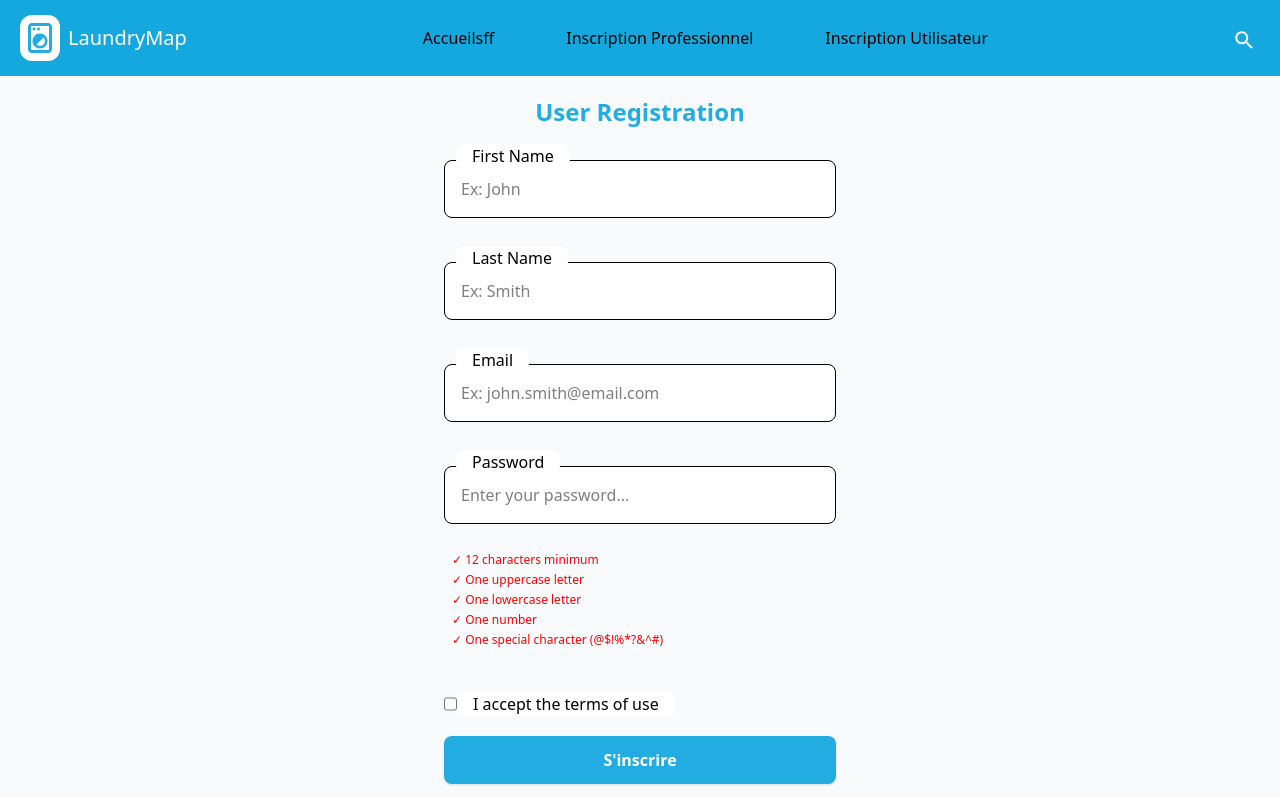
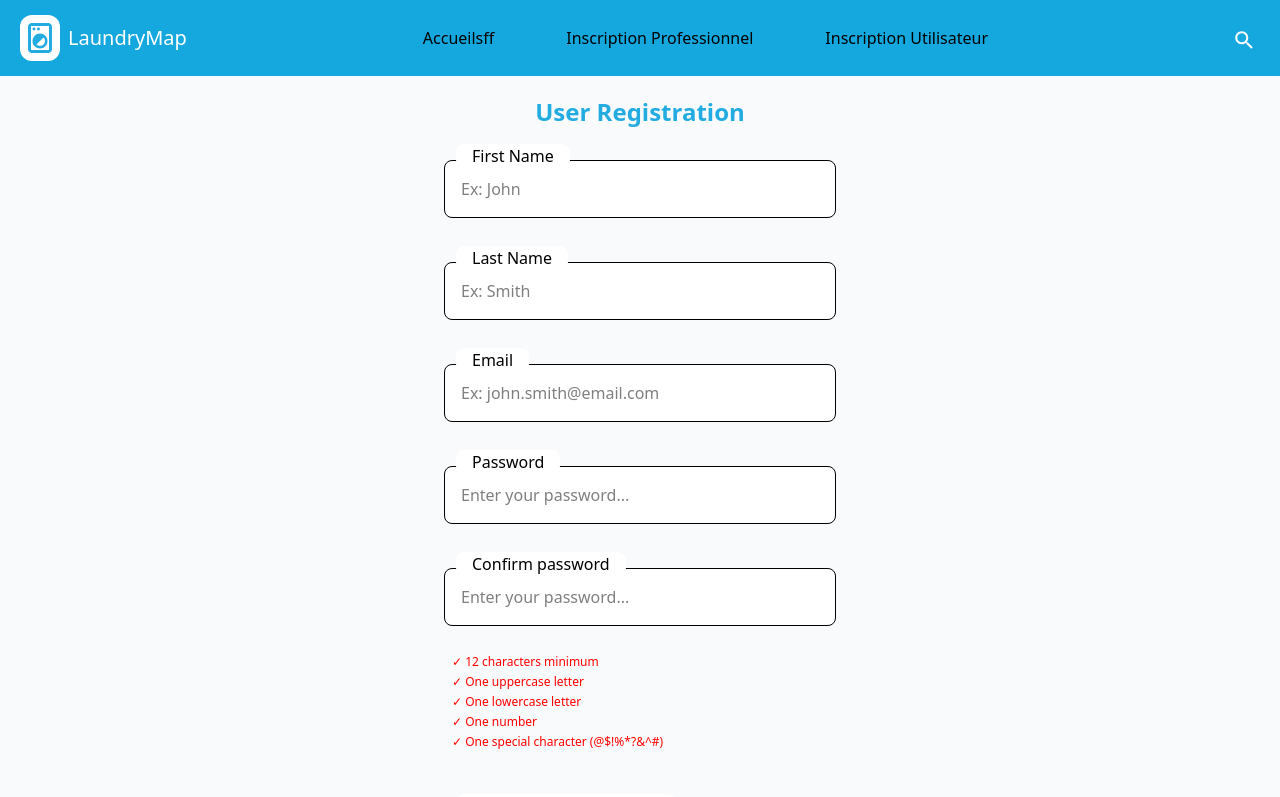
Before and after one commit to DuDuch23/LaundryMap, a React (Vite) app in the folder frontend/: page /inscription-utilisateur in a window 1280 px wide. Shown: the top 797 px of the page. Built offline with nearby package versions, Linux system fonts and the light colour scheme.

Commit message:
feat(password): add field password confirm

```diff
--- a/frontend/src/locales/en/translation.json
+++ b/frontend/src/locales/en/translation.json
@@ -86,7 +86,10 @@
       "un_caractere_special": "One special character (@$!%*?&^#)",
       "num_siren_ou_siret_requis": "SIREN or SIRET number is required",
       "num_siren_ou_siret_incorrect": "Number must contain 9 digits (SIREN) or 14 digits (SIRET)",
-      "continuer_avec_google": "Continue with Google"
+      "continuer_avec_google": "Continue with Google",
+      "confirmation_mot_de_passe_requise": "Password confirmation is required",
+      "mots_de_passe_differents": "Passwords do not match",
+      "confirmer_mot_de_passe": "Confirm password"
     },
     "connexion": {
       "continuer_avec_google": "Continue with Google",
--- a/frontend/src/locales/fr/translation.json
+++ b/frontend/src/locales/fr/translation.json
@@ -84,7 +84,10 @@
       "mot_de_passe_invalide": "Le mot de passe ne respecte pas les critères",
       "conditions_requis": "Vous devez accepter les conditions d'utilisation",
       "succes": "Votre compte a été créé avec succès ! Un mail vous a été envoyé pour valider votre adresse e-mail.",
-      "continuer_avec_google": "Continuer avec Google"
+      "continuer_avec_google": "Continuer avec Google",
+      "confirmation_mot_de_passe_requise": "La confirmation du mot de passe est requise",
+      "mots_de_passe_differents": "Les mots de passe ne correspondent pas",
+      "confirmer_mot_de_passe": "Confirmer le mot de passe"
     },
     "connexion": {
       "continuer_avec_google": "Continuer avec Google",
--- a/frontend/src/pages/InscriptionUtilisateur.tsx
+++ b/frontend/src/pages/InscriptionUtilisateur.tsx
@@ -11,6 +11,7 @@ export default function RegisterUser() {
   const [lastName, setLastName] = useState<string>("");
   const [email, setEmail] = useState<string>("");
   const [password, setPassword] = useState<string>("");
+  const [confirmPassword, setConfirmPassword] = useState<string>("");
   const [cguAccepted, setCguAccepted] = useState<boolean>(false);
 
   const [errors, setErrors] = useState<Record<string, string>>({});
@@ -28,9 +29,12 @@ export default function RegisterUser() {
     setEmail(e.target.value);
   const handleChangePassword = (e: React.ChangeEvent<HTMLInputElement>) =>
     setPassword(e.target.value);
+  const handleChangeConfirmPassword = (e: React.ChangeEvent<HTMLInputElement>) =>
+    setConfirmPassword(e.target.value);
   const handleChangeCgu = (e: React.ChangeEvent<HTMLInputElement>) => {
     setCguAccepted(e.target.checked);
   };
+
   const handleSubmit = async (e: React.FormEvent) => {
     e.preventDefault();
     const newsErrors: Record<string, string> = {};
@@ -59,6 +63,12 @@ export default function RegisterUser() {
       newsErrors.password = t(
         "main.inscription_utilisateur.mot_de_passe_invalide",
       );
+    }
+
+    if (!confirmPassword.trim()) {
+      newsErrors.confirmPassword = t("main.inscription_utilisateur.confirmation_mot_de_passe_requise");
+    } else if (password !== confirmPassword) {
+      newsErrors.confirmPassword = t("main.inscription_utilisateur.mots_de_passe_differents");
     }
 
     if (!email.trim()) {
@@ -93,6 +103,7 @@ export default function RegisterUser() {
       setLastName("");
       setEmail("");
       setPassword("");
+      setConfirmPassword("");
       setCguAccepted(false);
     } catch (error: any) {
       console.error("Erreur :", error);
@@ -174,7 +185,7 @@ export default function RegisterUser() {
 
         <AccessibleInput
           id="password"
-          className={"flex flex-col mb-2"}
+          className={"flex flex-col"}
           label={t("main.inscription_utilisateur.mot_de_passe")}
           type="password"
           value={password}
@@ -183,6 +194,19 @@ export default function RegisterUser() {
             "main.inscription_utilisateur.placeholder_mot_de_passe",
           )}
           error={errors.password}
+        />
+
+        <AccessibleInput
+          id="confirmPassword"
+          className={"flex flex-col mb-2"}
+          label={t("main.inscription_utilisateur.confirmer_mot_de_passe")}
+          type="password"
+          value={confirmPassword}
+          onChange={handleChangeConfirmPassword}
+          placeholder={t(
+            "main.inscription_utilisateur.placeholder_mot_de_passe",
+          )}
+          error={errors.confirmPassword}
         />
 
         <ul className="text-xs text-gray-600 mb-6 pl-2 space-y-1">
```
